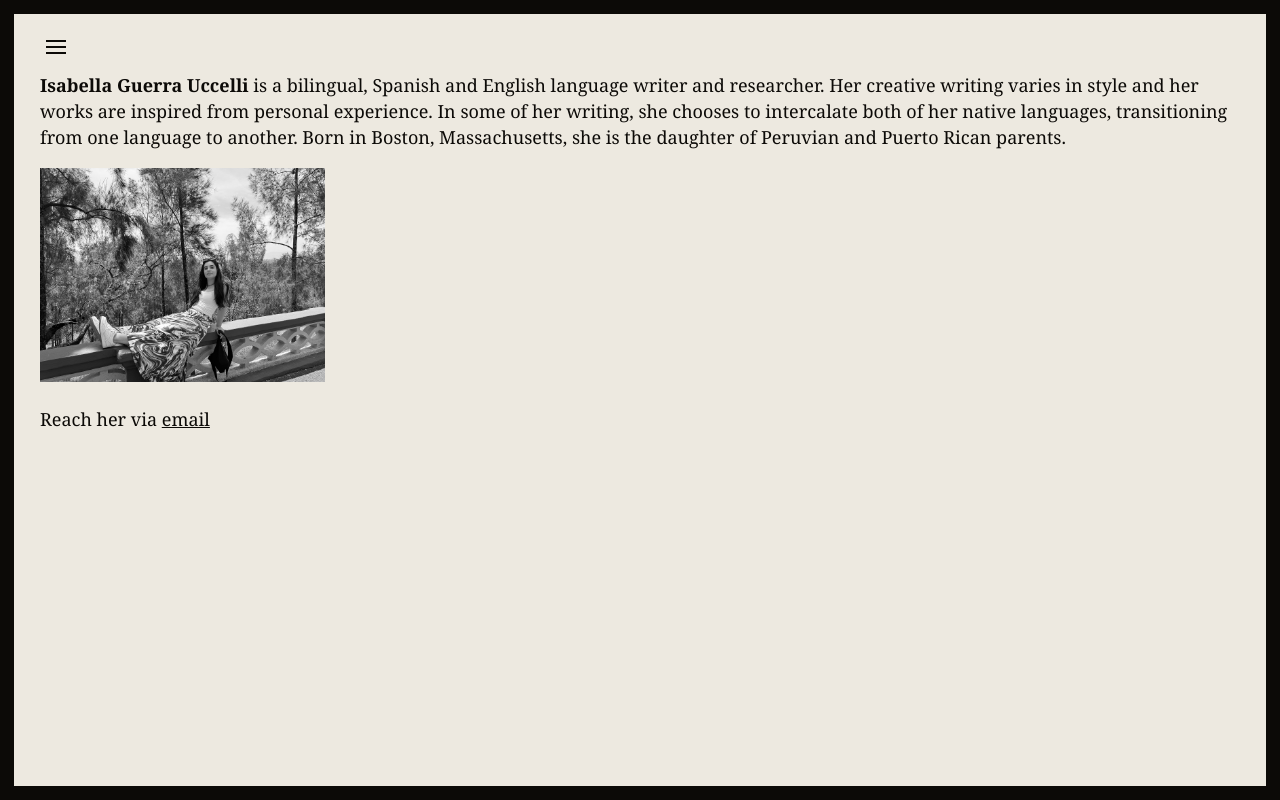
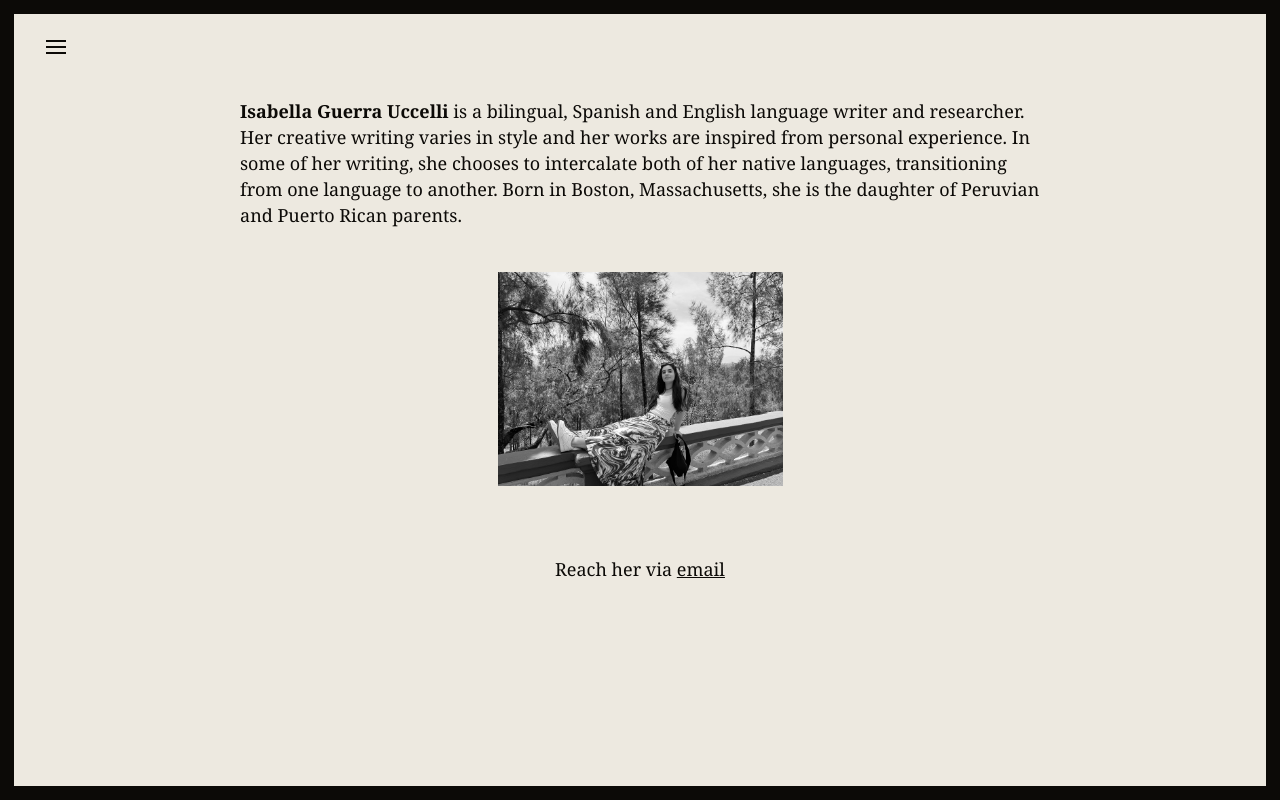
Before and after one commit to devinlizardi/isa-portfolio, a React (Vite) app: page /contact in a window 1280 px wide. Built offline with nearby package versions, Linux system fonts and the light colour scheme.

Commit message:
contact page desktop

```diff
--- a/src/components/Contact/Contact.module.scss
+++ b/src/components/Contact/Contact.module.scss
@@ -1,7 +1,20 @@
+@use "./../variables.scss" as vars;
 .contactPage {
   margin: 12px;
   line-height: 145%;
   font-size: 18px;
+  @media screen and (min-width: vars.$desktop-breakpoint) {
+    display: flex;
+    flex-direction: column;
+    align-items: center;
+    & > :first-child {
+      align-self: flex-start;
+    }
+    & > p {
+      margin: 44px;
+      max-width: 800px;
+    }
+  }
 }
 
 .email {
```
